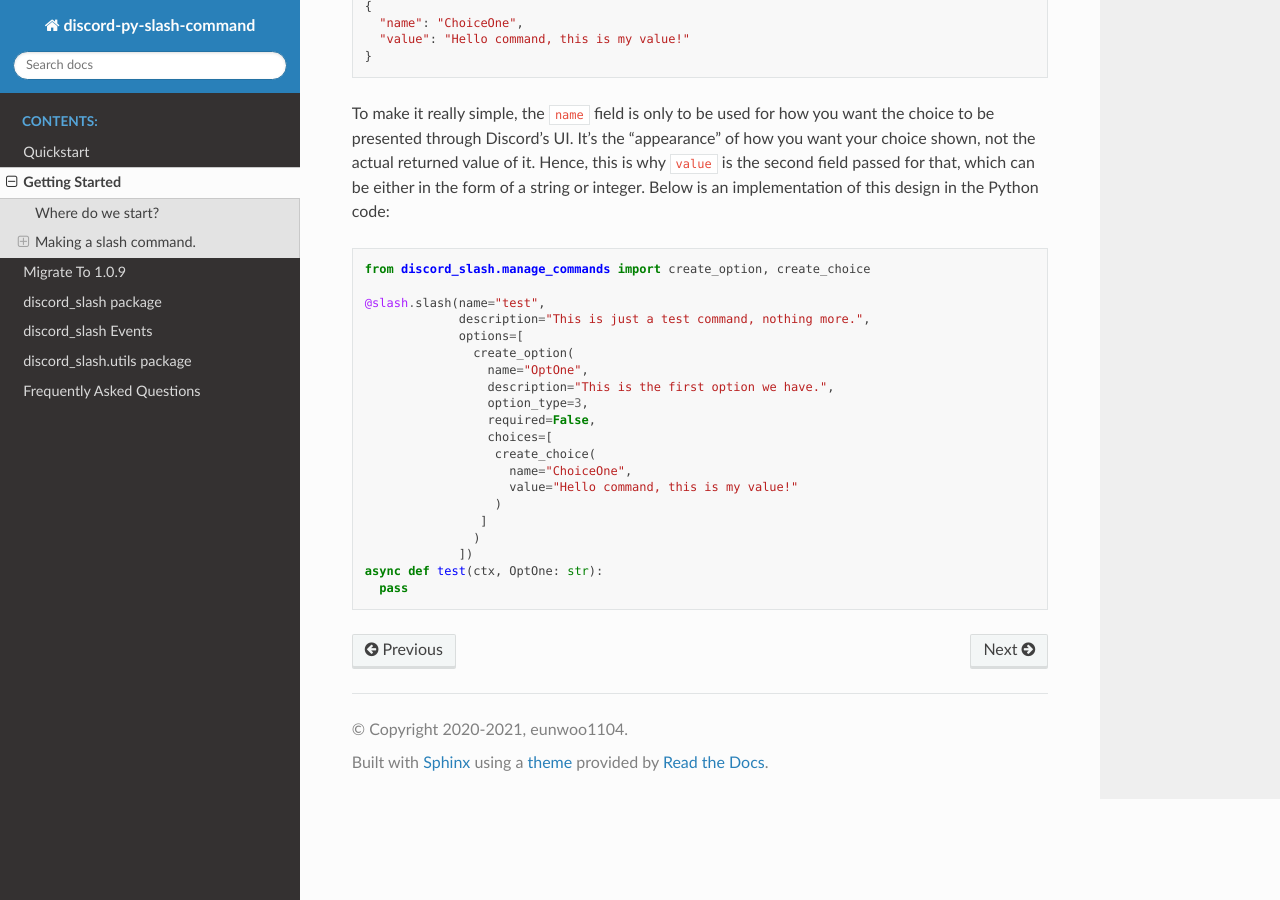
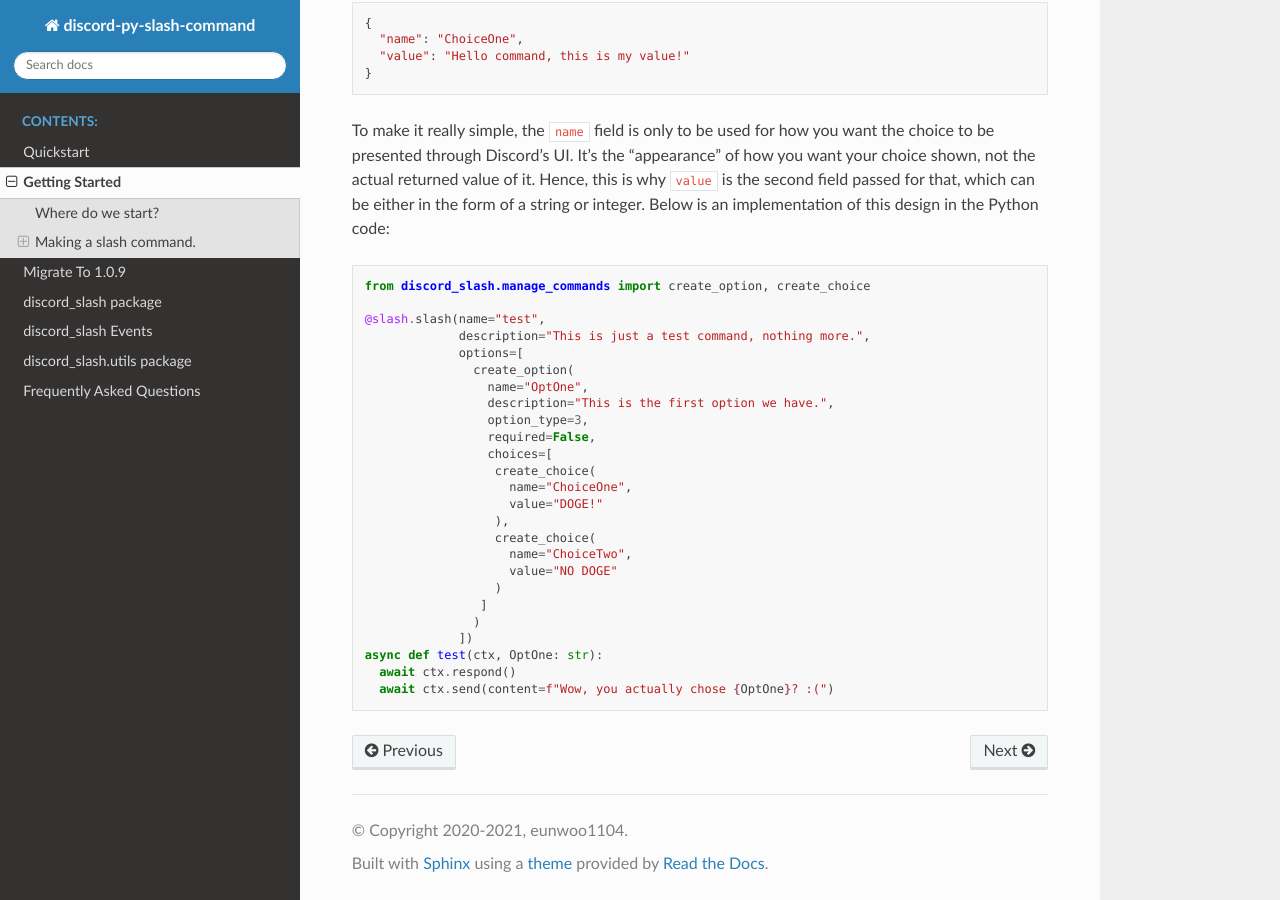
Before and after one commit to interactions-py/interactions.py, a Sphinx documentation site: the page built from docs/gettingstarted.rst, in a window 1280 px wide and 900 px high, scrolled down 3794 px. Built offline with Sphinx 7.4.7 and the Read the Docs theme 2.0.0, drawn with Linux system fonts in a browser that asks for light colours; some of the changed text lies outside the part shown.

Commit message:
Clarification to command functions.
Added response send examples for interactions based off of options/choices.

```diff
--- a/docs/gettingstarted.rst
+++ b/docs/gettingstarted.rst
@@ -161,7 +161,8 @@ Now, we can finally visualize this by coding an example of this being used in th
                  )
                ])
   async def test(ctx, OptOne: str):
-    pass
+    await ctx.respond()
+    await ctx.send(content=f"I got you, you said {OptOne}!")
 
 Additionally, we could also declare the type of our command's option through this method shown here:
 
@@ -220,13 +221,18 @@ a string or integer. Below is an implementation of this design in the Python cod
                    choices=[
                     create_choice(
                       name="ChoiceOne",
-                      value="Hello command, this is my value!"
+                      value="DOGE!"
+                    ),
+                    create_choice(
+                      name="ChoiceTwo",
+                      value="NO DOGE"
                     )
                   ]
                  )
                ])
   async def test(ctx, OptOne: str):
-    pass
+    await ctx.respond()
+    await ctx.send(content=f"Wow, you actually chose {OptOne}? :(")
 
 .. _quickstart: https://discord-py-slash-command.readthedocs.io/en/latest/quickstart.html
 .. _ApplicationCommandOptionType: https://discord.com/developers/docs/interactions/slash-commands#applicationcommandoptiontype
```
